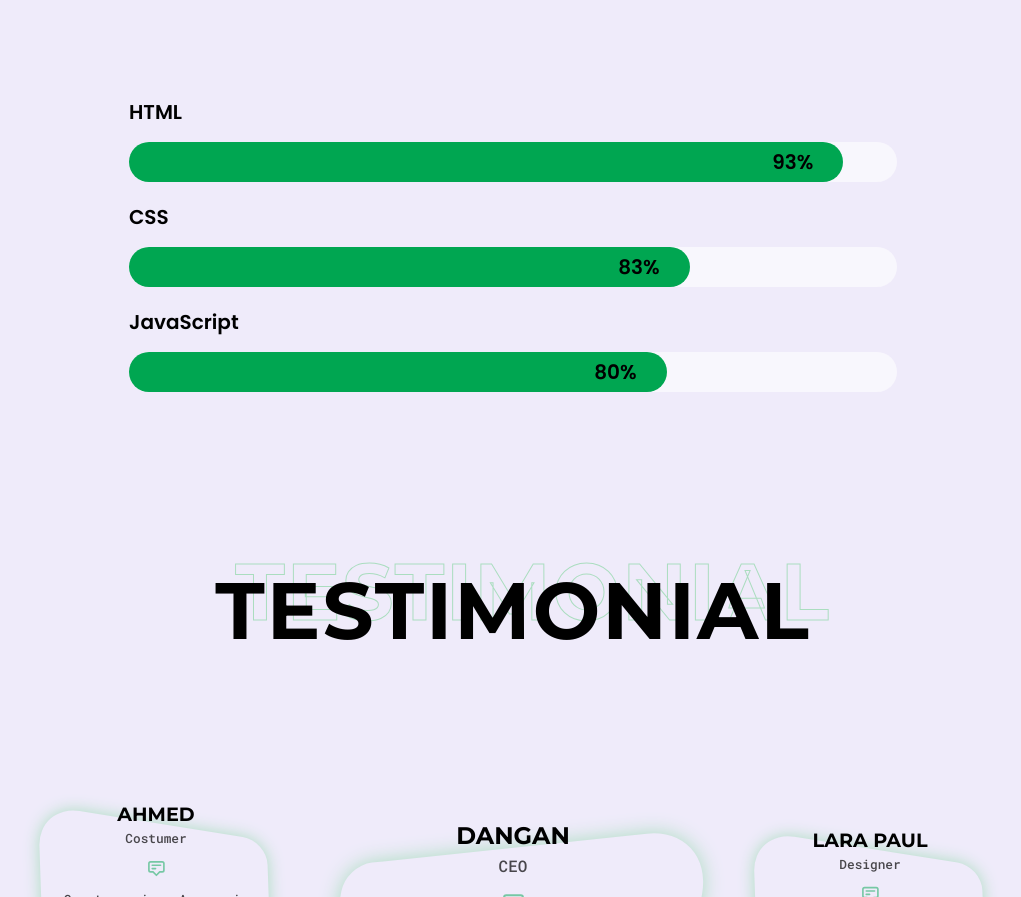
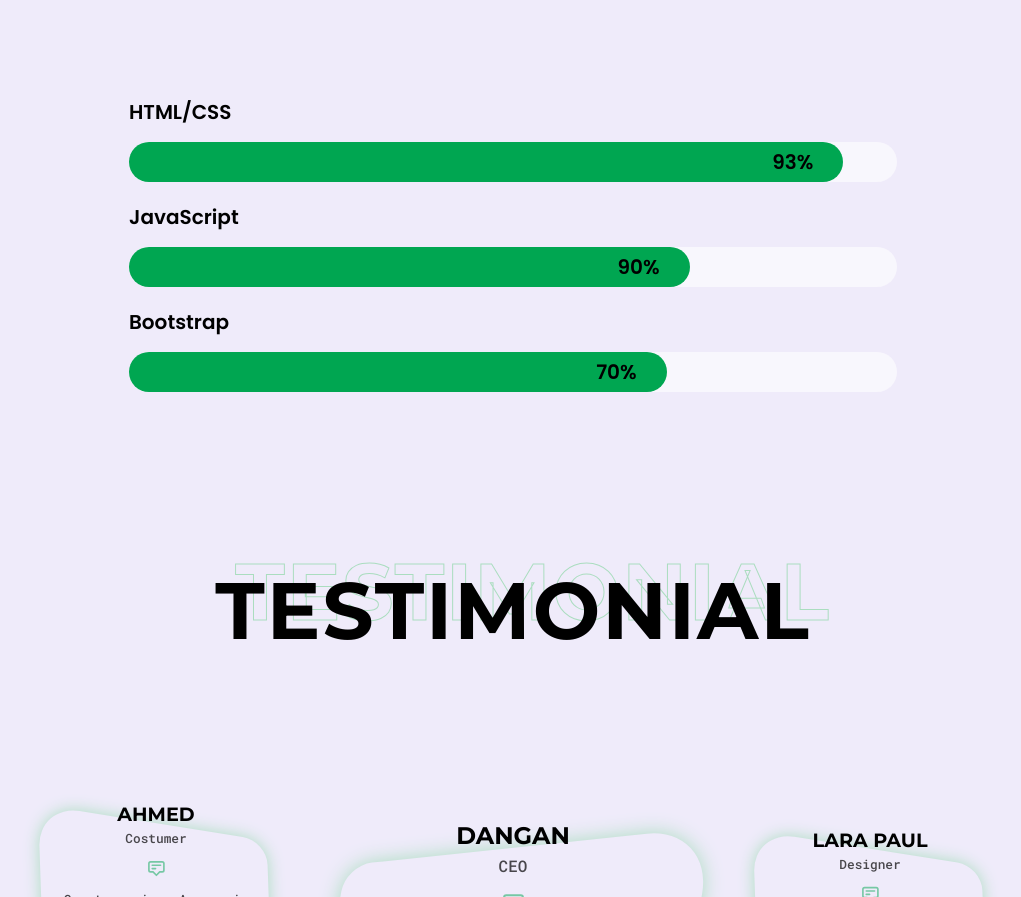
Before and after one commit to ibrahimaymanezaitoune/ibrahimaymanezaitoune.github.io, a plain HTML site: page index.html in a window 1280 px wide. Shown: the part 1637-2534 px from the top of the page, without its empty margins (127-1148 px from the left). Drawn offline with Linux system fonts and the light colour scheme.

Commit message:
Update index.html

```diff
--- a/index.html
+++ b/index.html
@@ -99,24 +99,24 @@
  <h2 class="section-heading" data-outline="Skills">Skills</h2>
     <div class="skills-area">
       <div class="skill">
-        <div class="skill-title">HTML</div>
+        <div class="skill-title">HTML/CSS</div>
         <div class="skill-bar"></div>
         <div class="html skill-fill">
           <span class="skill-percent">93%</span>
         </div>
       </div>
       <div class="skill">
-        <div class="skill-title">CSS</div>
+        <div class="skill-title">JavaScript</div>
         <div class="skill-bar"></div>
         <div class="css skill-fill">
-          <span class="skill-percent">83%</span>
+          <span class="skill-percent">90%</span>
         </div>
       </div>
       <div class="skill">
-        <div class="skill-title">JavaScript</div>
+        <div class="skill-title">Bootstrap</div>
         <div class="skill-bar"></div>
         <div class="js skill-fill">
-         <span class="skill-percent">80%</span>
+         <span class="skill-percent">70%</span>
         </div>
       </div>
     </div>
```
